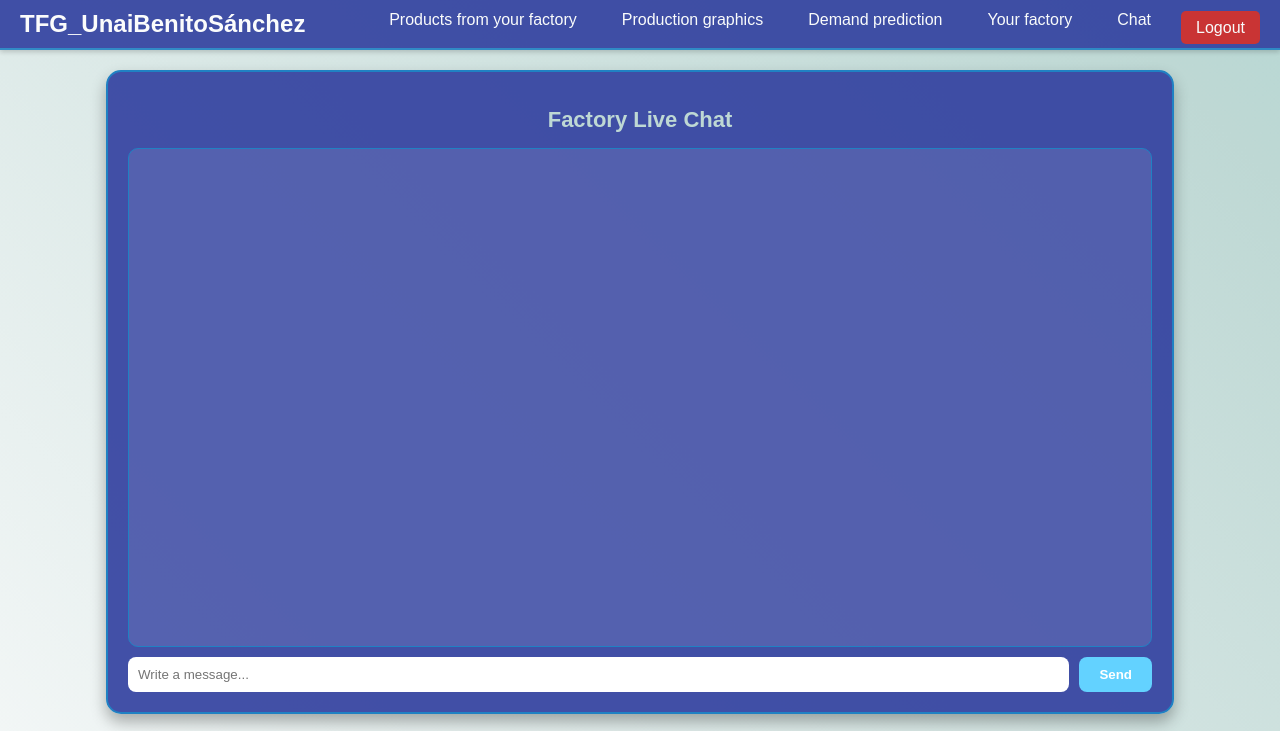
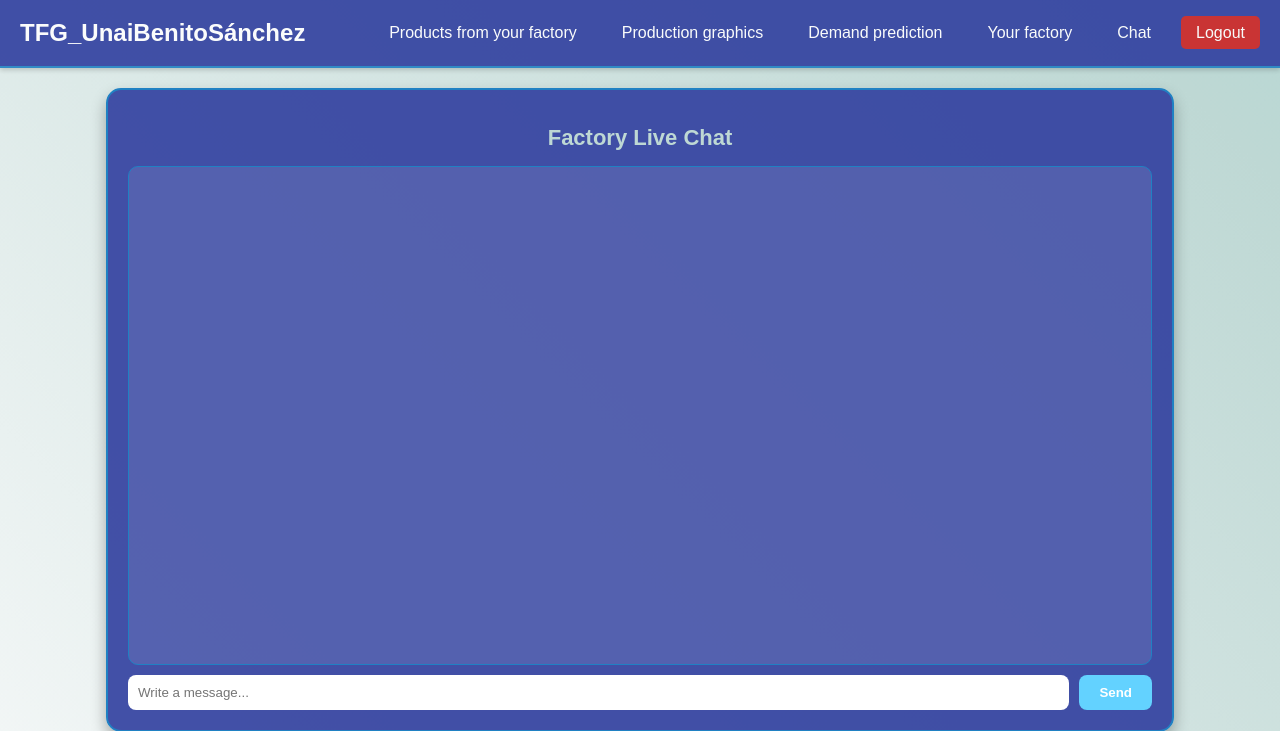
Before and after one commit to UnaiBenitoSanchez/TFG_UnaiBenito_FactoryManagement, a PHP site: page /php/chat.php in a window 1280 px wide. Shown: the top 731 px of the page. Run offline with PHP 8.4, Linux system fonts and the light colour scheme; a user stored in the database is signed in; some libraries are stand-ins or nearby versions.

Commit message:
"Fixed navbar design on chat and chatEmployee"

```diff
--- a/php/chat.php
+++ b/php/chat.php
@@ -223,12 +223,12 @@ session_start();
 
 <body>
 
-    <nav class="navbar">
+    <nav class="navbar" style="height: 46px;">
         <a class="navbar-brand" href="landing_page.php">TFG_UnaiBenitoSánchez</a>
         <button class="navbar-toggler" onclick="toggleNavbar()">☰</button>
         <ul class="navbar-nav" id="navbarNav">
             <li class="nav-item">
-                <a class="nav-link" href="employee_dashboard.php">Products from your factory</a>
+                <a class="nav-link" href="dashboard.php">Products from your factory</a>
             </li>
             <li class="nav-item">
                 <a class="nav-link" href="graphics.php">Production graphics</a>
@@ -240,9 +240,9 @@ session_start();
                 <a class="nav-link" href="factory.php">Your factory</a>
             </li>
             <li class="nav-item">
-                <a class="nav-link" href="chatEmployee.php">Chat</a>
+                <a class="nav-link" href="chat.php">Chat</a>
             </li>
-            <li class="nav-item" style="margin-top: 8px;">
+            <li class="nav-item">
                 <a class="nav-logout-inline" href="../logout.php">Logout</a>
             </li>
         </ul>
--- a/php/chatEmployee.php
+++ b/php/chatEmployee.php
@@ -223,7 +223,7 @@ session_start();
 
 <body>
 
-    <nav class="navbar">
+    <nav class="navbar" style="height: 46px;">
         <a class="navbar-brand" href="landing_page.php">TFG_UnaiBenitoSánchez</a>
         <button class="navbar-toggler" onclick="toggleNavbar()">☰</button>
         <ul class="navbar-nav" id="navbarNav">
@@ -242,7 +242,7 @@ session_start();
             <li class="nav-item">
                 <a class="nav-link" href="chatEmployee.php">Chat</a>
             </li>
-            <li class="nav-item" style="margin-top: 8px;">
+            <li class="nav-item">
                 <a class="nav-logout-inline" href="../logout.php">Logout</a>
             </li>
         </ul>
```
